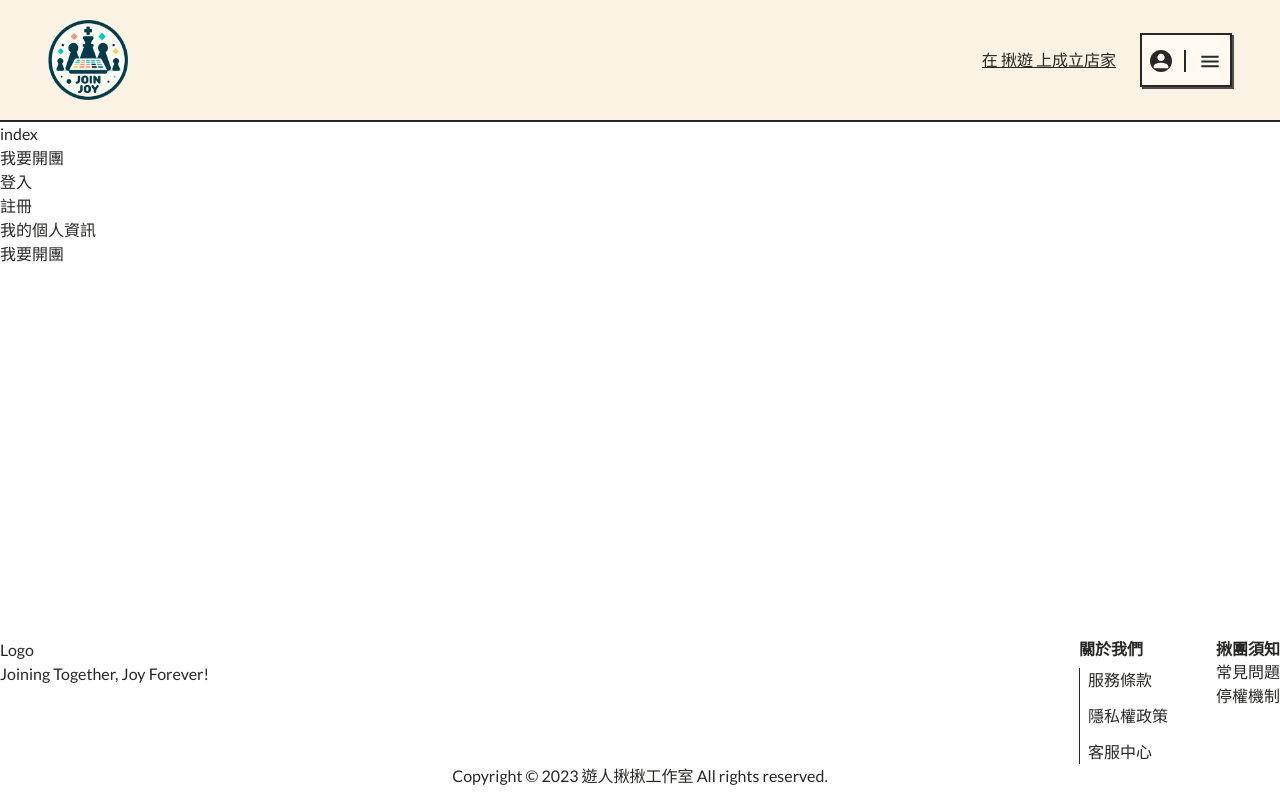
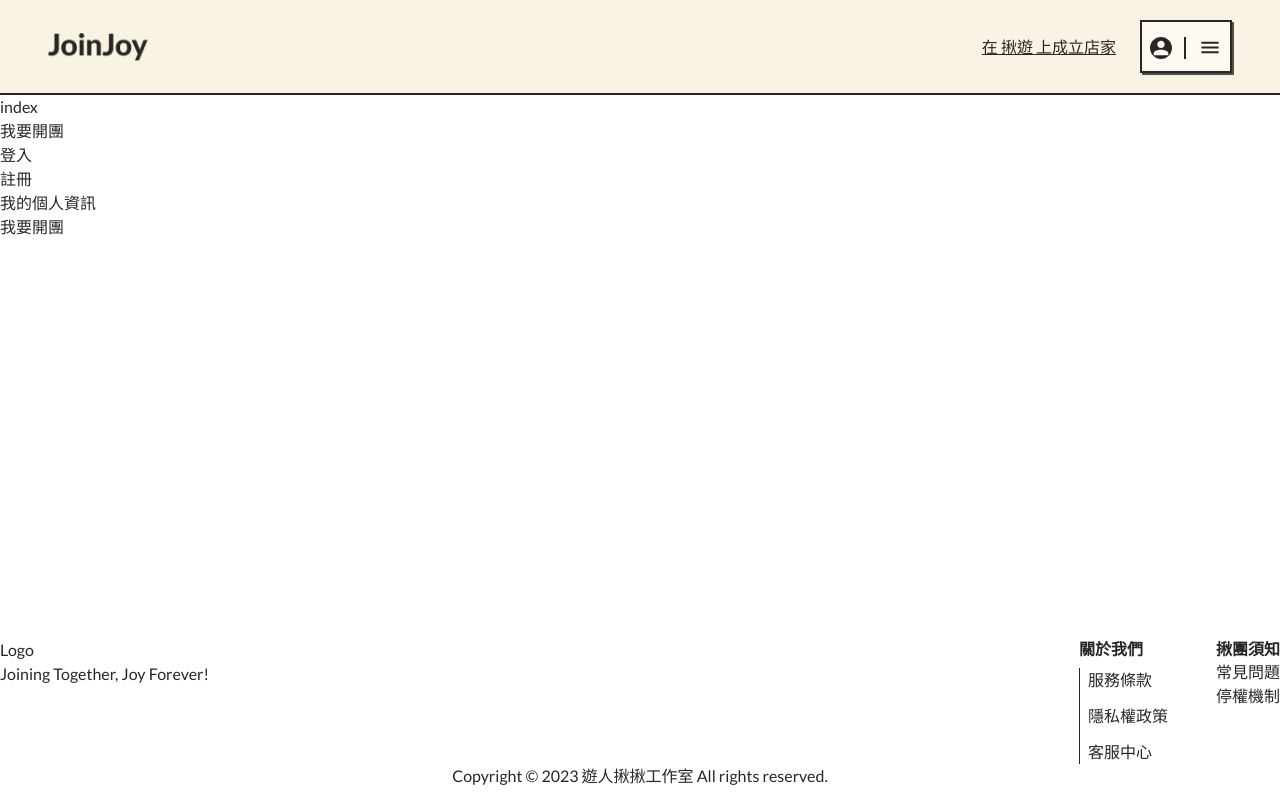
Before and after one commit to star82620/join-joy, a Next.js app: page / in a window 1280 px wide. Built offline with nearby package versions, Linux system fonts and the light colour scheme.

Commit message:
update/ change joinjoy logo

```diff
--- a/common/components/WebsiteLogo.tsx
+++ b/common/components/WebsiteLogo.tsx
@@ -4,7 +4,7 @@ import { isNumericLiteral } from "typescript";
 
 // image data
 const image = {
-  src: "/images/logo.jpg",
+  src: "/images/logo-joinjoy.png",
   alt: "JoinJoy-logo",
 };
 
@@ -25,13 +25,13 @@ export default function WebsiteLogo({ width, height }: Props) {
   // console.log(imageSize);
 
   return (
-    <div className={`relative w-[80px] h-[80px]`}>
+    <div className={`relative w-[100px] h-[40px]`}>
       <Image
         src={image.src}
         alt={image.alt}
         fill={true}
         sizes="100%"
-        className="object-cover"
+        className="object-contain"
       />
     </div>
   );
```
